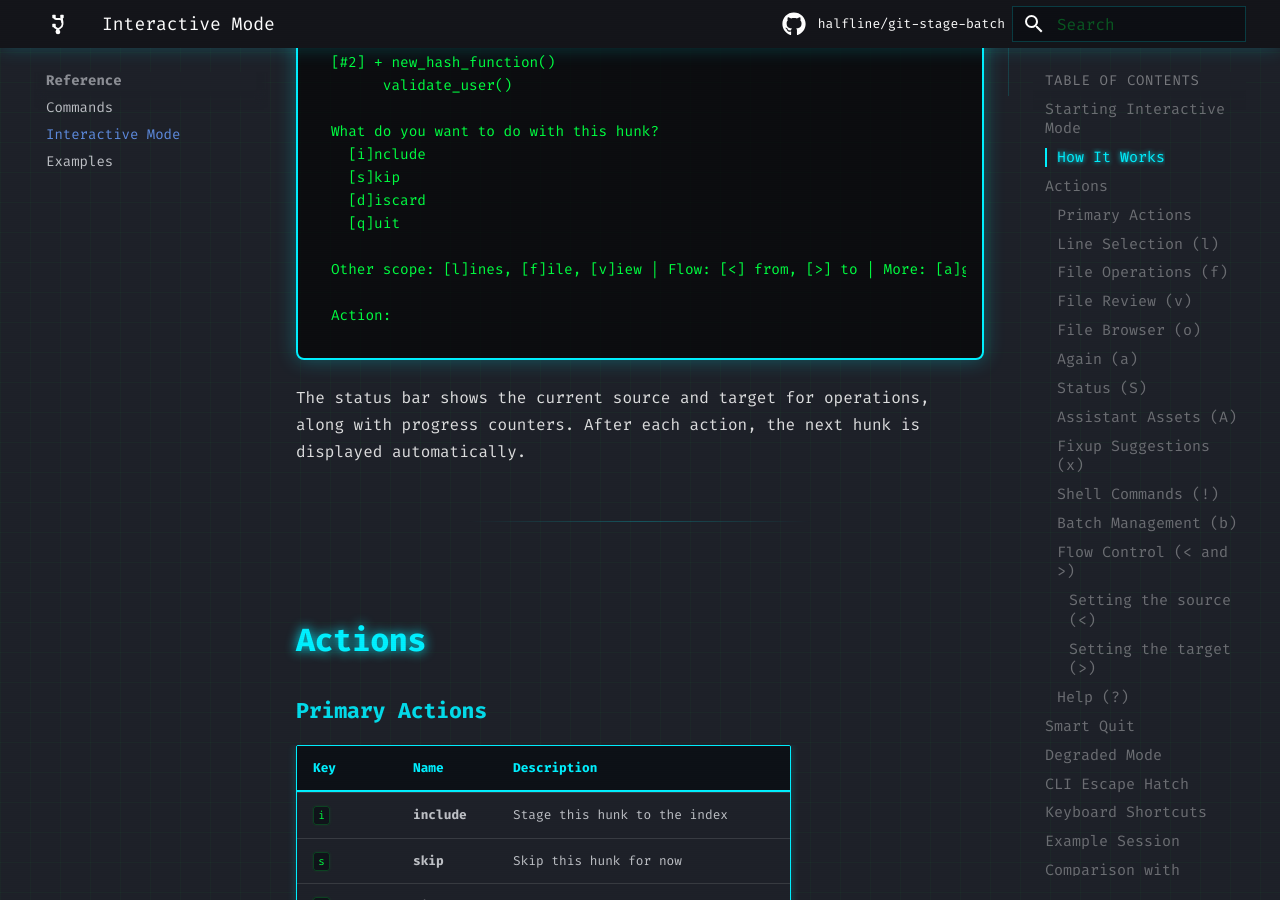
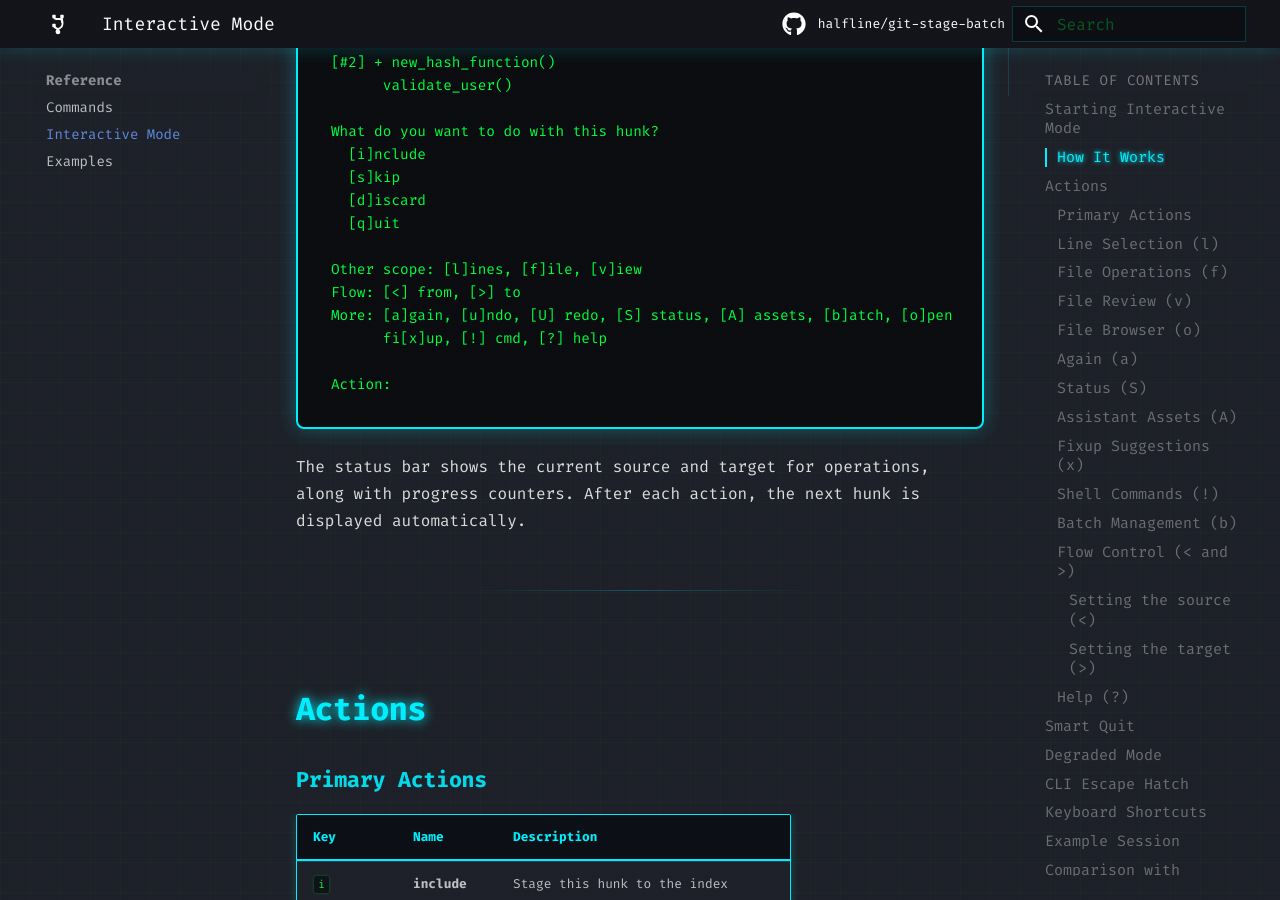
Before and after one commit to halfline/git-stage-batch, an MkDocs documentation site: the page built from docs/interactive.md, in a window 1280 px wide and 900 px high, scrolled down 1215 px. Built offline with MkDocs 1.6.1 and Material for MkDocs 9.7.7, drawn with Linux system fonts in a browser that asks for light colours; comment, search, counter and statistics services are not loaded; part of the change alters nothing that is shown.

````diff
--- a/docs/interactive.md
+++ b/docs/interactive.md
@@ -38,7 +38,10 @@ What do you want to do with this hunk?
   [d]iscard
   [q]uit
 
-Other scope: [l]ines, [f]ile, [v]iew | Flow: [<] from, [>] to | More: [a]gain, [u]ndo, [U] redo, [S] status, [A] assets, [b]atch, [o]pen, fi[x]up, [!] cmd, [?] help
+Other scope: [l]ines, [f]ile, [v]iew
+Flow: [<] from, [>] to
+More: [a]gain, [u]ndo, [U] redo, [S] status, [A] assets, [b]atch, [o]pen
+      fi[x]up, [!] cmd, [?] help
 
 Action:
 ```
````
